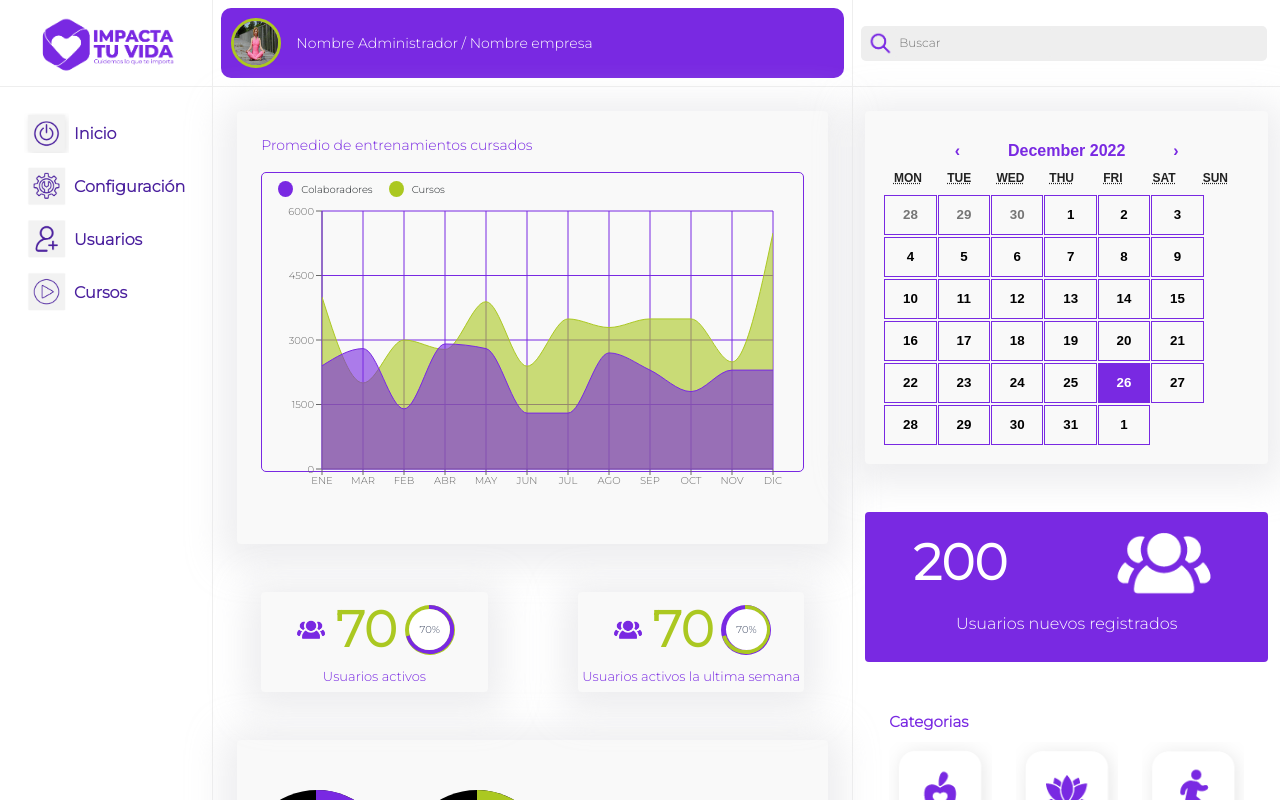
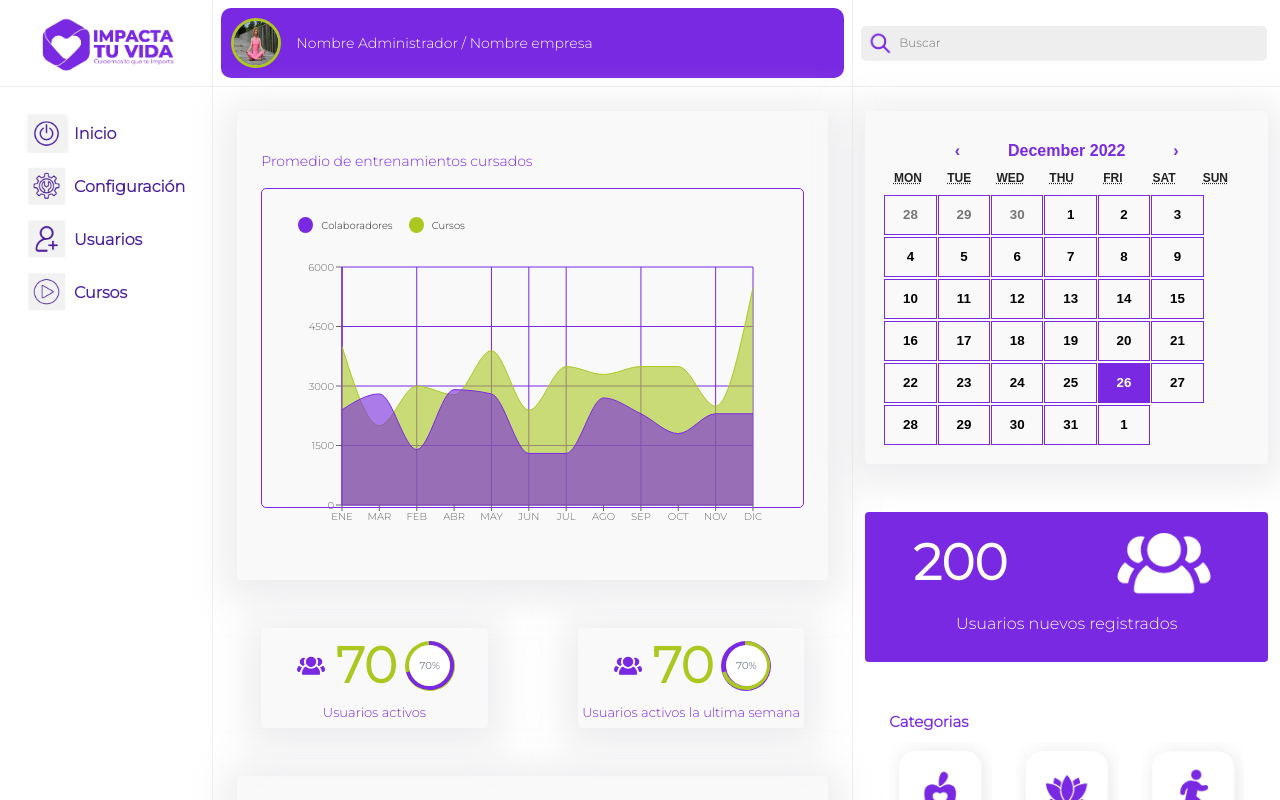
Before and after one commit to anfemoca19/proyecto_impacta, a React (Create React App) app: page /dashboard in a window 1280 px wide. Shown: the top 800 px of the page. Built offline with nearby package versions, Linux system fonts and the light colour scheme.

Commit message:
Se agregan estilos al componente Promedio chart

```diff
--- a/src/pages/Dashboart/dashboart.jsx
+++ b/src/pages/Dashboart/dashboart.jsx
@@ -63,13 +63,13 @@ export default function Dashboard() {
       >
         <div className="">
           <div className="container-fluid background-color rounded p-4">
-            <div className="mb-3">
+            <div className="mb-3 mt-3">
               <span className="style-title-chart">
                 Promedio de entrenamientos cursados
               </span>
             </div>
             <div className="border-color-container mb-5">
-              <div className="d-flex mt-2 mb-1">
+              <div className="d-flex mt-2 mb-4">
                 <div className="d-flex align-items-center justify-content-between me-3 ms-3">
                   <CircleColor className="circle-violet-sm me-2 " />
                   <span>Colaboradores</span>
@@ -107,7 +107,10 @@ export default function Dashboard() {
               </ResponsiveContainer>
             </div>
           </div>
-          <div className="container-fluid d-flex justify-content-between  align-items-center mt-5">
+          <div
+            className="container-fluid d-flex justify-content-between  align-items-center mt-5 mb-5
+          "
+          >
             <div className="background-color  col-5 text-center container-acountUser rounded ">
               <div className="style-container-user">
                 <img className="user-icon" src={usuarios_icon} alt="" />
--- a/src/pages/Dashboart/dashboart.scss
+++ b/src/pages/Dashboart/dashboart.scss
@@ -7,7 +7,8 @@
 .border-color-container{
   border: 1px solid #7929e2;
   border-radius: 5px;
-  height: 300px;
+  height: 320px;
+  padding: 20px;;
 }
 
 .background-color {
```
